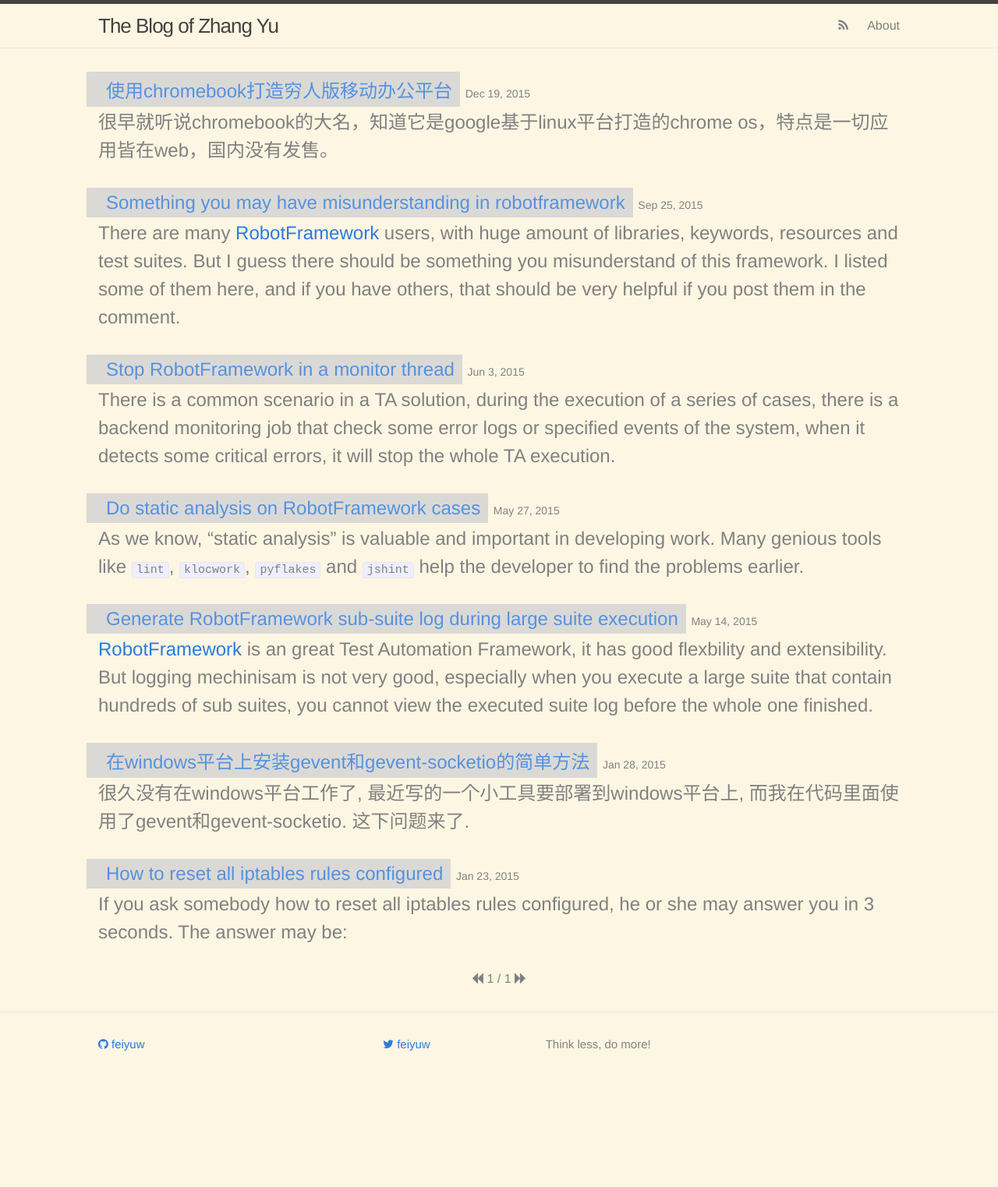
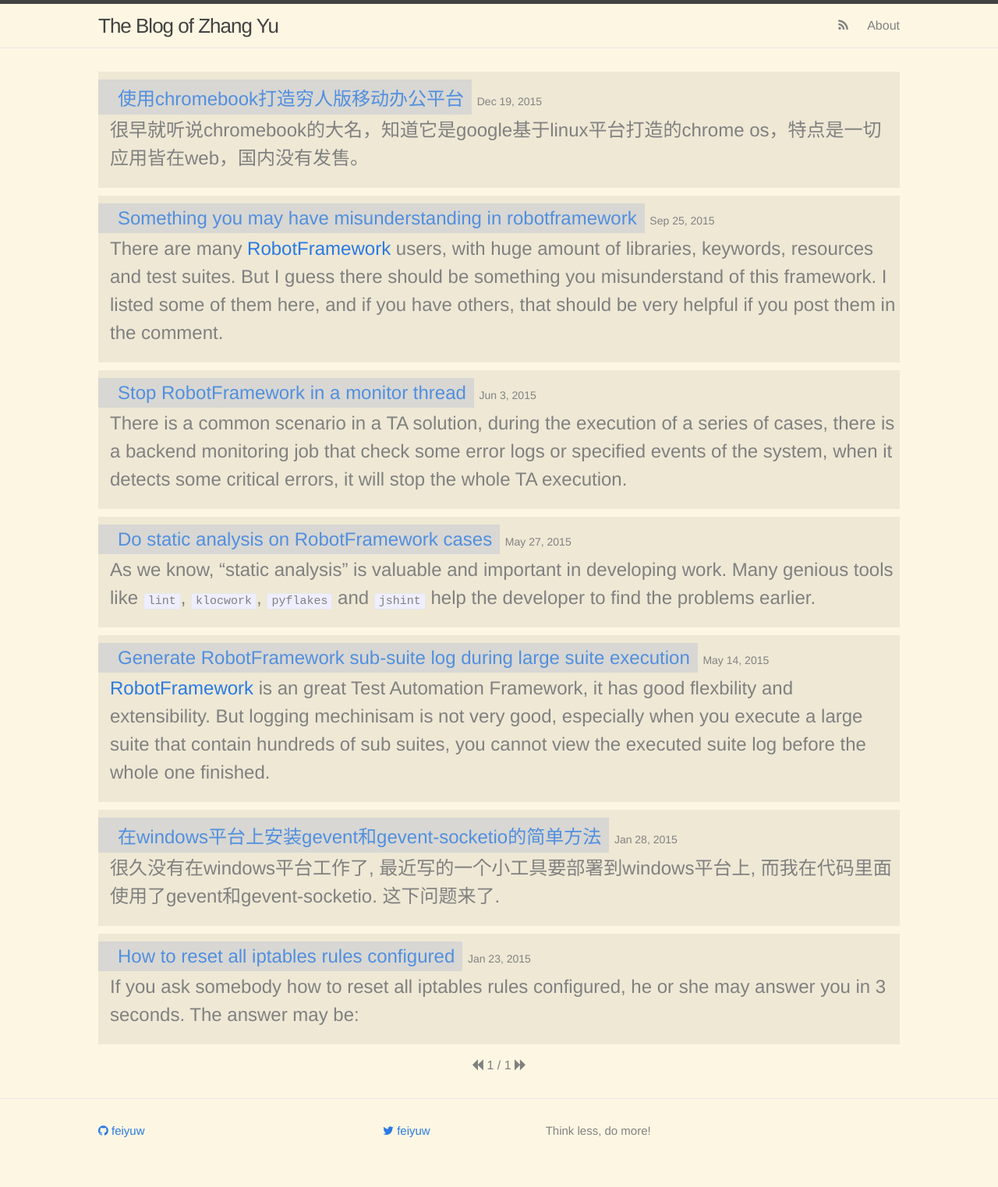
Before and after one commit to feiyuw/feiyuw.github.io, a Jekyll site: the page built from index.html, in a window 1280 px wide. Shown: the whole page at 78% size. Built offline with Jekyll 4.4.1, drawn with Linux system fonts in a browser that asks for light colours; nearby versions of some CDN libraries; the list of posts is cut into pages by our own code; before the commit the page ends 1412 px from its top, so only the background shows below that.

Commit message:
update layout

```diff
--- a/_sass/_layout.scss
+++ b/_sass/_layout.scss
@@ -179,6 +179,12 @@
 
     > li {
         margin-bottom: $spacing-unit;
+        margin-bottom: 10px;
+        background-color: #eee8d5;
+        padding-top: 10px;
+        padding-bottom: 5px;
+        padding-left: 15px;
+        padding-right: 5px;
     }
 }
 
```
